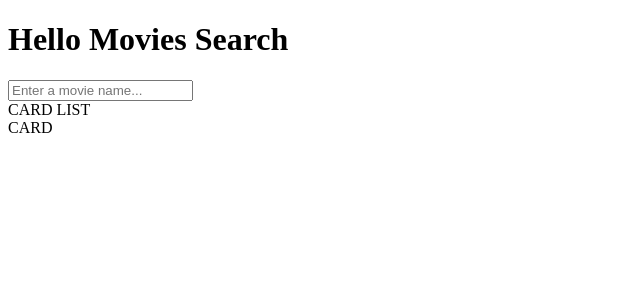
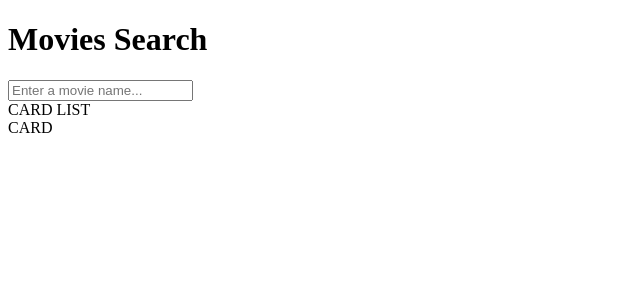
Before and after one commit to Kulnois/movies-search-react, a React (Create React App) app: page / in a window 1280 px wide. Shown: the top 300 px of the page, without its empty margins (0-640 px from the left). Built offline with nearby package versions, Linux system fonts and the light colour scheme.

Commit message:
The routes and pages of each one were implemented

```diff
--- a/src/App.js
+++ b/src/App.js
@@ -1,13 +1,16 @@
 import React from 'react';
-import { CardList } from './components/card-list/card-list.component';
-import { SearchBox } from './components/search-box/search-box.component';
+import { Switch, Route } from 'react-router-dom';
+
+import SearchPage from './pages/search/search.component';
+import DetailPage from './pages/detail/detail.component';
 
 function App() {
   return (
     <div>
-      <h1>Hello Movies Search</h1>
-      <SearchBox />
-      <CardList />
+      <Switch>
+        <Route exact path='/' component={SearchPage} />
+        <Route path='/detail/:id' component={DetailPage} />
+      </Switch>
     </div>
   );
 }
--- a/src/index.js
+++ b/src/index.js
@@ -1,7 +1,11 @@
 import React from 'react';
 import ReactDOM from 'react-dom';
+import { BrowserRouter } from 'react-router-dom';
+
 import App from './App';
 
 ReactDOM.render(
-    <App />, document.getElementById('root')
+    <BrowserRouter>
+      <App />
+    </BrowserRouter>, document.getElementById('root')
 );
--- a/src/pages/search/search.component.jsx
+++ b/src/pages/search/search.component.jsx
@@ -1,7 +1,16 @@
 import React from 'react';
 
+import { SearchBox } from '../../components/search-box/search-box.component';
+import { CardList } from '../../components/card-list/card-list.component';
+
 const SearchPage = () => (
-    <div>SEAR PAGE</div>
+    <div>
+        <h1>Movies Search</h1>
+        <SearchBox />
+        <CardList />
+    </div>
 );
 
 export default SearchPage;
+
+// http://www.omdbapi.com/?i=tt3896198&apikey=d0cef94a
```
